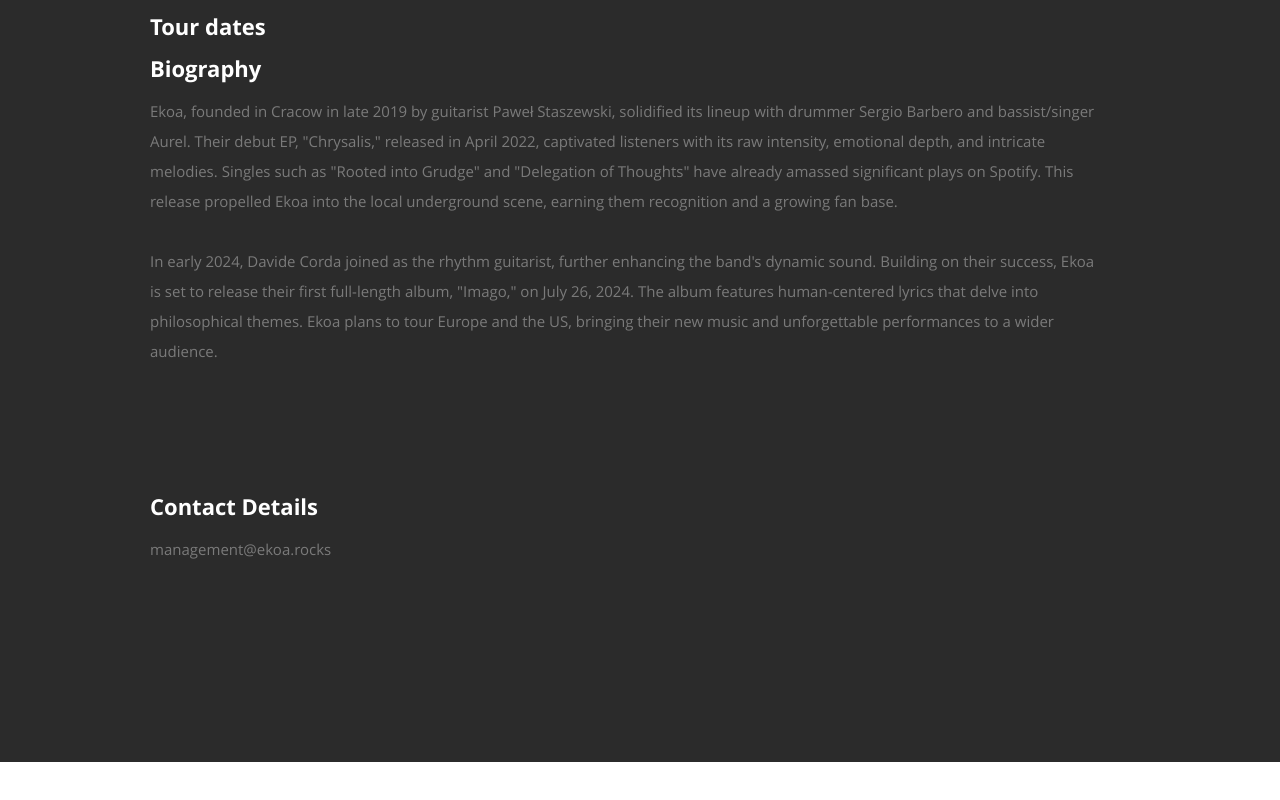
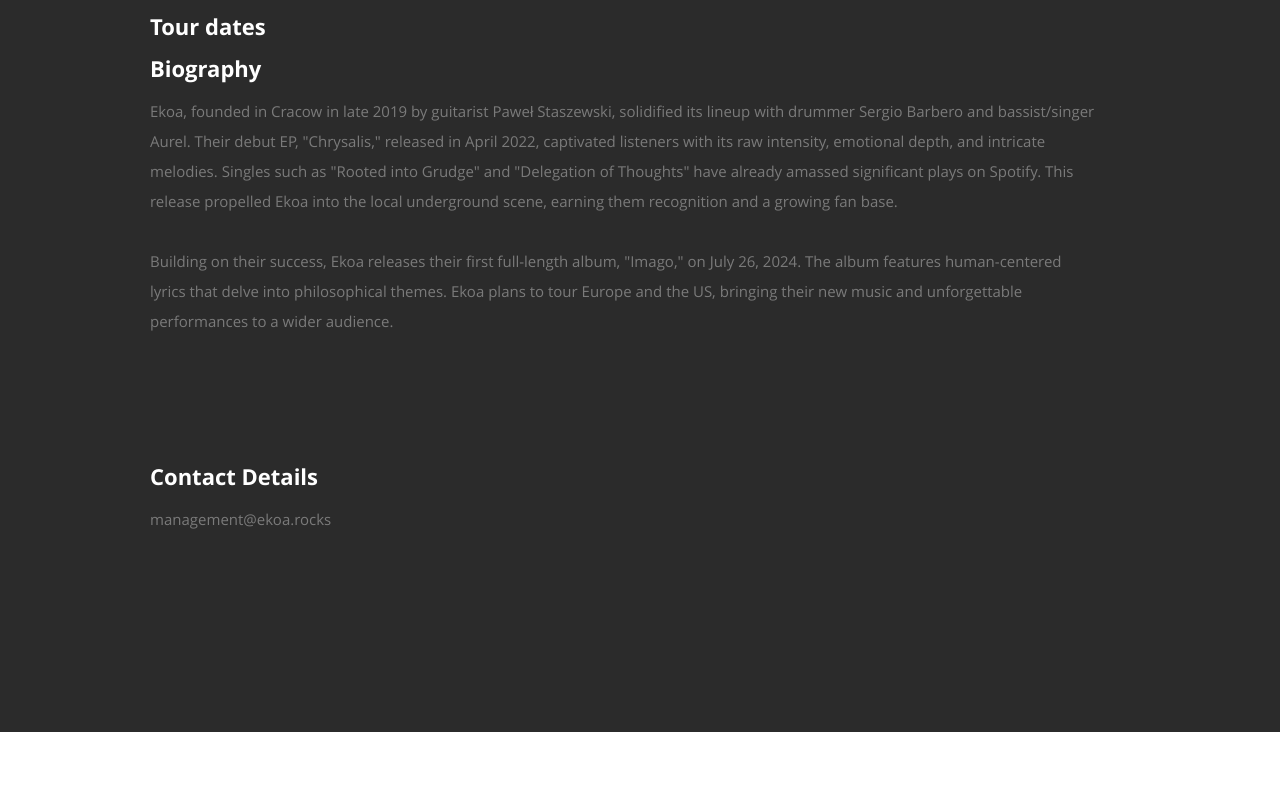
Before and after one commit to SergioBarbero/ekoa.github.io, a plain HTML site: page index.html in a window 1280 px wide. Shown: the part 884-1684 px from the top of the page. Drawn offline with nearby package versions, Linux system fonts and the light colour scheme; a script that the page names is missing.

Commit message:
Removed section

```diff
--- a/index.html
+++ b/index.html
@@ -70,7 +70,7 @@
          <div class="twelve columns main-col">
             <h2>Biography</h2>
             <p>Ekoa, founded in Cracow in late 2019 by guitarist Paweł Staszewski, solidified its lineup with drummer Sergio Barbero and bassist/singer Aurel. Their debut EP, "Chrysalis," released in April 2022, captivated listeners with its raw intensity, emotional depth, and intricate melodies. Singles such as "Rooted into Grudge" and "Delegation of Thoughts" have already amassed significant plays on Spotify. This release propelled Ekoa into the local underground scene, earning them recognition and a growing fan base.</p>
-            <p>In early 2024, Davide Corda joined as the rhythm guitarist, further enhancing the band's dynamic sound. Building on their success, Ekoa is set to release their first full-length album, "Imago," on July 26, 2024. The album features human-centered lyrics that delve into philosophical themes. Ekoa plans to tour Europe and the US, bringing their new music and unforgettable performances to a wider audience.</p>
+            <p>Building on their success, Ekoa releases their first full-length album, "Imago," on July 26, 2024. The album features human-centered lyrics that delve into philosophical themes. Ekoa plans to tour Europe and the US, bringing their new music and unforgettable performances to a wider audience.</p>
             <div class="row" id="contact">
                <div class="columns contact-details">
                   <h2>Contact Details</h2>
```
